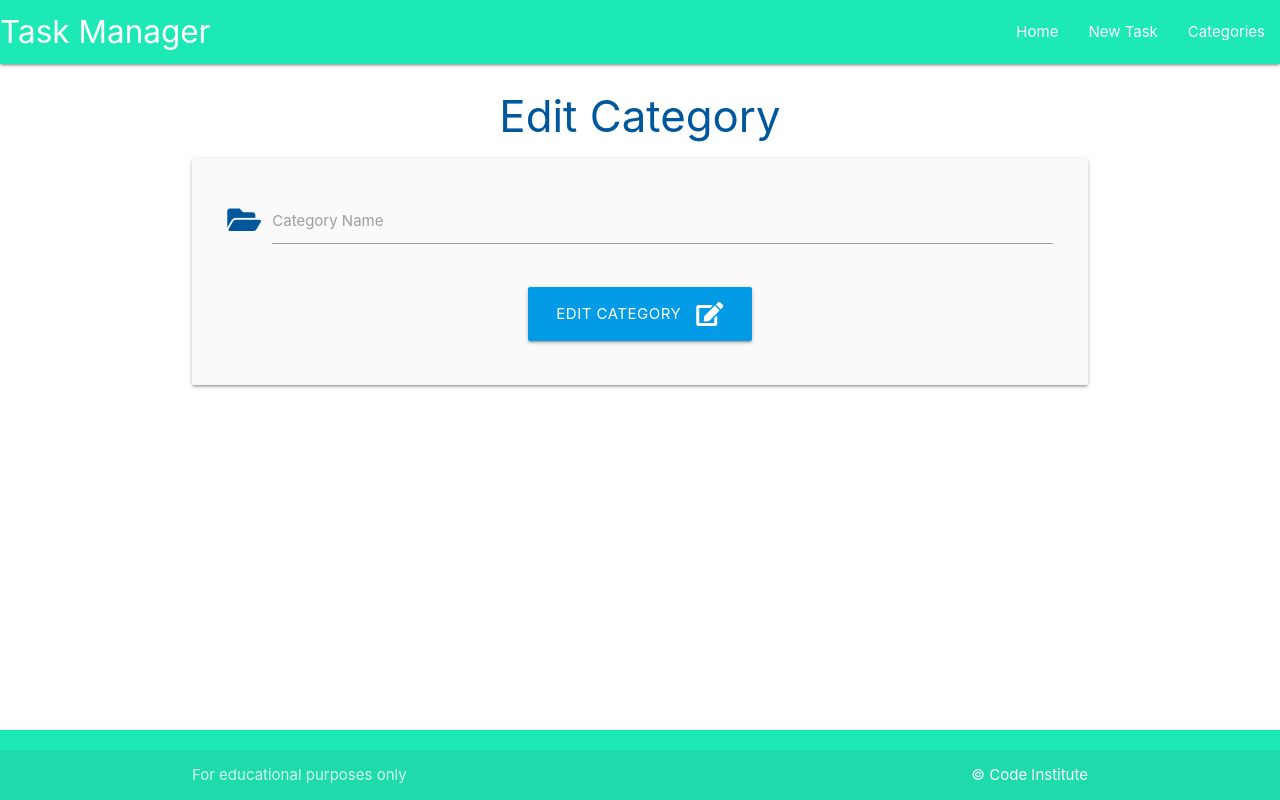
After one commit to Fariba-Kamani/flask-sqlalchemy-task-manager, a Flask app: template taskmanager/templates/edit_category.html in a window 1280 px wide. The commit adds this page. Run offline with Flask 3, Linux system fonts and the light colour scheme; the template is opened without the code that fills it, so the values that code supplies are empty.

Commit message:
Add CRUD functionality to the categories

```diff
--- a/taskmanager/templates/base.html
+++ b/taskmanager/templates/base.html
@@ -21,11 +21,9 @@
                 <ul class="right hide-on-med-and-down">
                     <li><a href="{{ url_for('home') }}">Home</a></li>
                     <li><a href="">New Task</a></li>
-<<<<<<< HEAD
+
                     <li><a href="{{ url_for('categories') }}">Categories</a></li>
-=======
-                    <li><a href="">Categories</a></li>
->>>>>>> 3e4e25ce3051093a154542d1dd38896ce4167780
+
 
 
                 </ul>
@@ -35,11 +33,11 @@
         <ul class="sidenav" id="mobile-demo">
             <li><a href="{{ url_for('home') }}">Home</a></li>
             <li><a href="">New Task</a></li>
-<<<<<<< HEAD
+
             <li><a href="{{ url_for('categories') }}">Categories</a></li>
-=======
+
             <li><a href="">Categories</a></li>
->>>>>>> 3e4e25ce3051093a154542d1dd38896ce4167780
+
         </ul>
     </header>
     <main class="container">
--- /dev/null
+++ b/taskmanager/templates/edit_category.html
@@ -0,0 +1,27 @@
+{% extends "base.html" %}
+{% block content %}
+
+<h3 class="light-blue-text text-darken-4 center-align">Edit Category</h3>
+
+<div class="row card-panel grey lighten-5">
+    <form class="col s12" method="POST" action="{{ url_for('edit_category', category_id=category.id) }}">
+        <!-- category name -->
+        <div class="row">
+            <div class="input-field col s12">
+                <i class="fas fa-folder-open prefix light-blue-text text-darken-4"></i>
+                <input id="category_name" name="category_name" value="{{category.category_name}}" minlength="3" maxlength="25" type="text" class="validate" required>
+                <label for="category_name">Category Name</label>
+            </div>
+        </div>
+        <!-- submit button -->
+        <div class="row">
+            <div class="col s12 center-align">
+                <button type="submit" class="btn-large light-blue darken-1">
+                    Edit Category <i class="fas fa-edit right"></i>
+                </button>
+            </div>
+        </div>
+    </form>
+</div>
+
+{% endblock %}
```
Also changed, not shown: taskmanager/routes.py (+22 -8 lines), taskmanager/templates/categories.html (+17 -0 lines).
